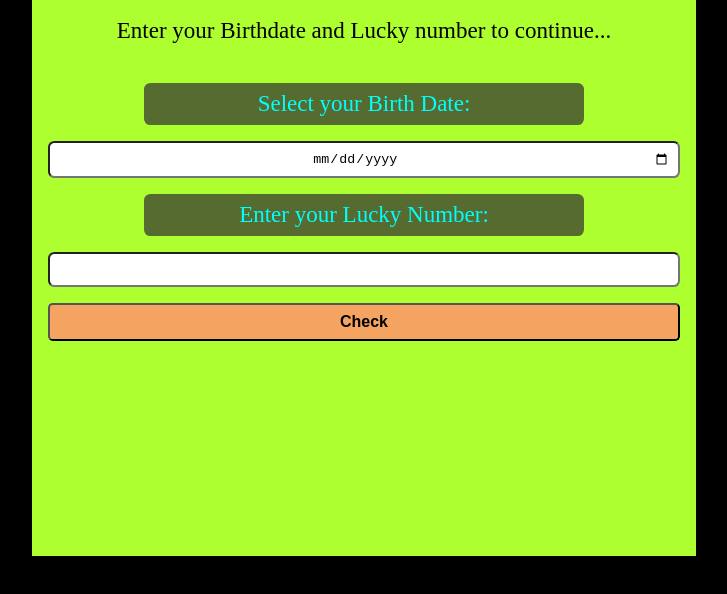
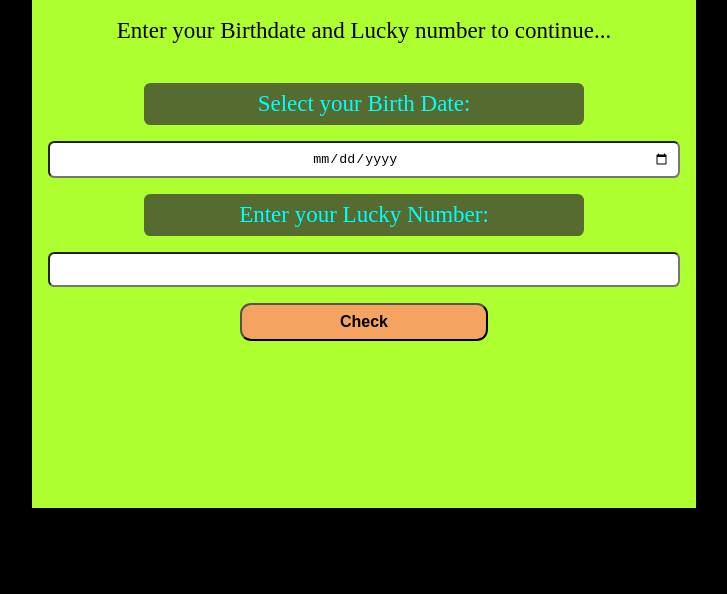
Before and after one commit to Nishant-96/Is-Your-Birthday-Lucky, a plain HTML site: page index.html in a window 1280 px wide. Shown: the part 186-780 px from the top of the page, without its empty margins (276-1003 px from the left). Drawn offline with Linux system fonts and the light colour scheme.

Commit message:
style: redoing stylesheet

```diff
--- a/styles.css
+++ b/styles.css
@@ -10,7 +10,7 @@ body{
     max-width:50%;
     margin: auto;
     padding: 1rem;
-    padding-bottom: 8rem;
+    padding-bottom: 5rem;
     text-align: center;
     font-size: 23px;
     background-color:greenyellow;
@@ -48,12 +48,15 @@ input{
 
 button{
     margin-top: 1rem;
+    margin-left:12rem;
+    margin-right:12rem;
     padding: 0.5rem;
     background-color: sandybrown;
     font-weight: bold;
     font-size: medium;
-    border-radius: 0.3rem;
+    border-radius: 0.7rem;
     display: block;
+    cursor:pointer;
 }
 
 #output-container{
```
